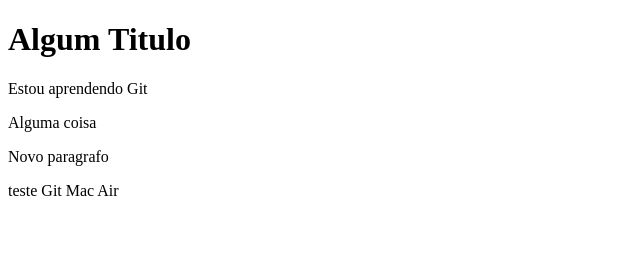
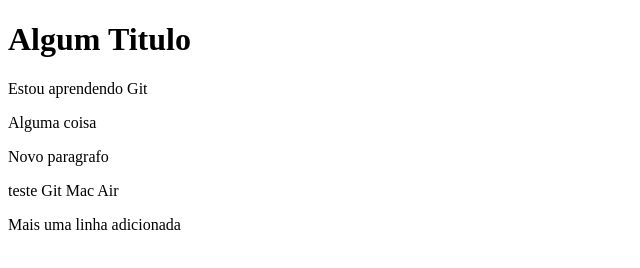
Before and after one commit to JohannEstudoDev/tutorial_git, a plain HTML site: page index.html in a window 1280 px wide. Shown: the whole page, without its empty margins (0-640 px from the left). Drawn offline with Linux system fonts and the light colour scheme.

Commit message:
adicionada mais uma linha

```diff
--- a/index.html
+++ b/index.html
@@ -11,5 +11,6 @@
     <p>Alguma coisa</p>
     <p>Novo paragrafo</p>
     <p>teste Git Mac Air</p>
+    <p>Mais uma linha adicionada</p>
 </body>
 </html>
```
